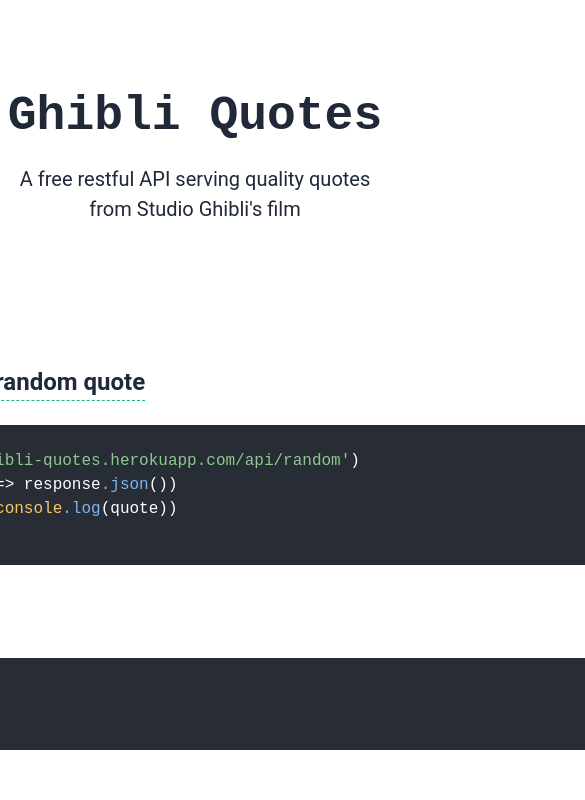
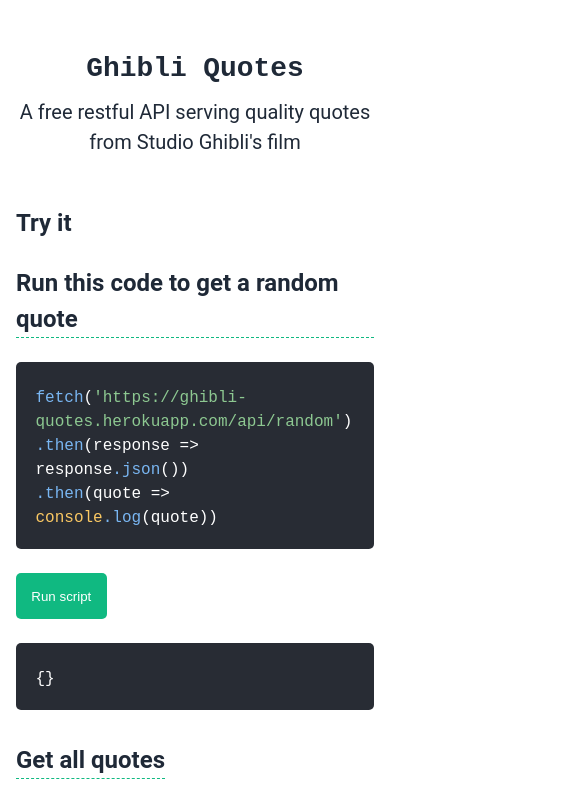
Before and after one commit to JoeDravarol/ghibli-quotes, a website: page public/index.html in a window 390 px wide. Shown: the top 800 px of the page, 585 px wide, since content can reach past the window. Drawn offline with Linux system fonts and the light colour scheme.

Commit message:
feat: make UI responsive

```diff
--- a/public/main.css
+++ b/public/main.css
@@ -8,15 +8,16 @@
   color: #1f2937;
   line-height: 1.5;
   font-family: Roboto, Helvetica, Arial, sans-serif;
+  padding-inline: 1em;
 }
 
 header {
   text-align: center;
-  margin-block: 5em;
+  margin-block: 3em;
 }
 
 h1 {
-  font-size: 3rem;
+  font-size: clamp(1rem, 1.5rem + 1vw, 3rem);
   font-family: monospace;
   margin-bottom: 0.25em;
 }
@@ -28,14 +29,24 @@
 main {
   display: grid;
   justify-content: center;
+  padding-bottom: 2em;
 }
 
 pre {
   background-color: #282c34;
-  width: 880px;
+  max-width: 100%;
+  padding-inline: 5vw;
   border-radius: 5px;
   text-align: left;
-  white-space: pre-wrap;
+  white-space: pre-line;
+}
+
+@media only screen and (min-width: 1240px) {
+  pre {
+    width: 880px;
+    white-space: pre-wrap;
+    padding-inline: initial;
+  }
 }
 
 code {
```
